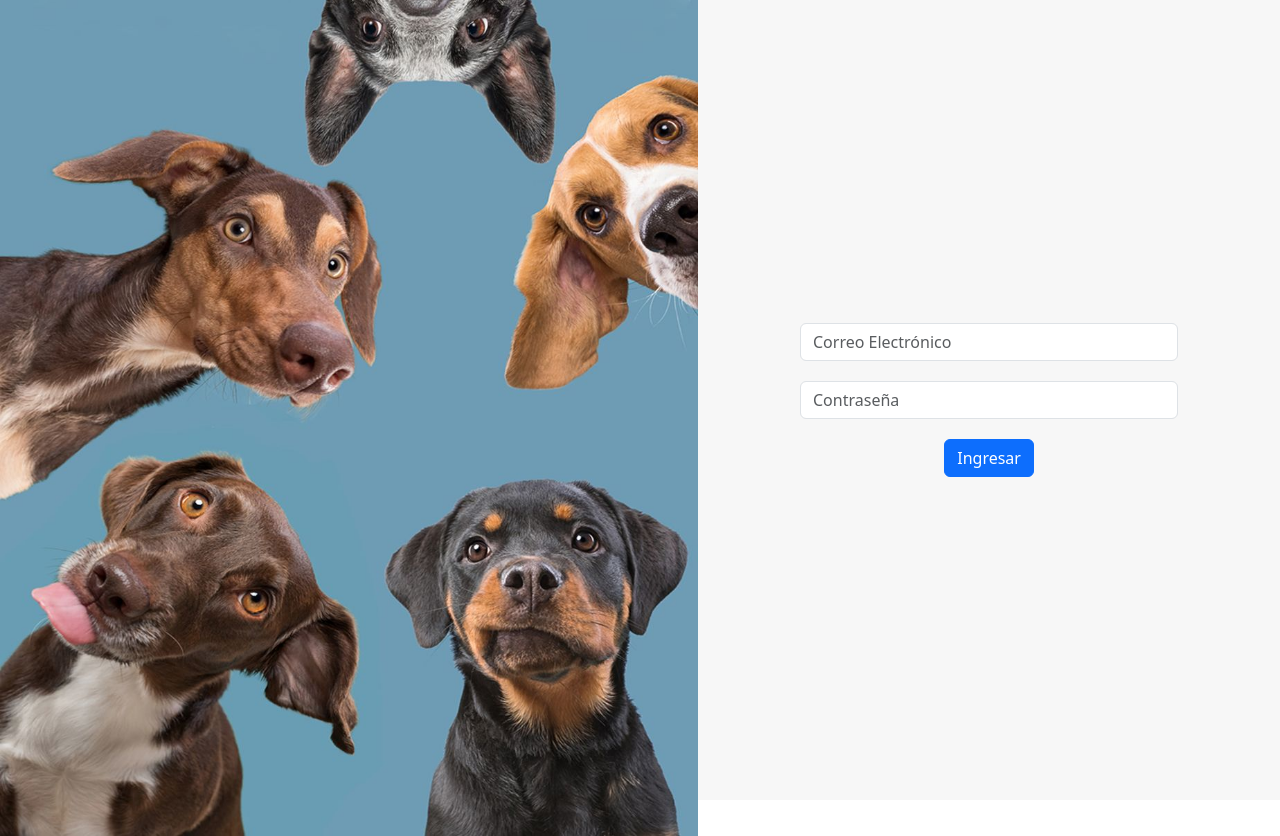
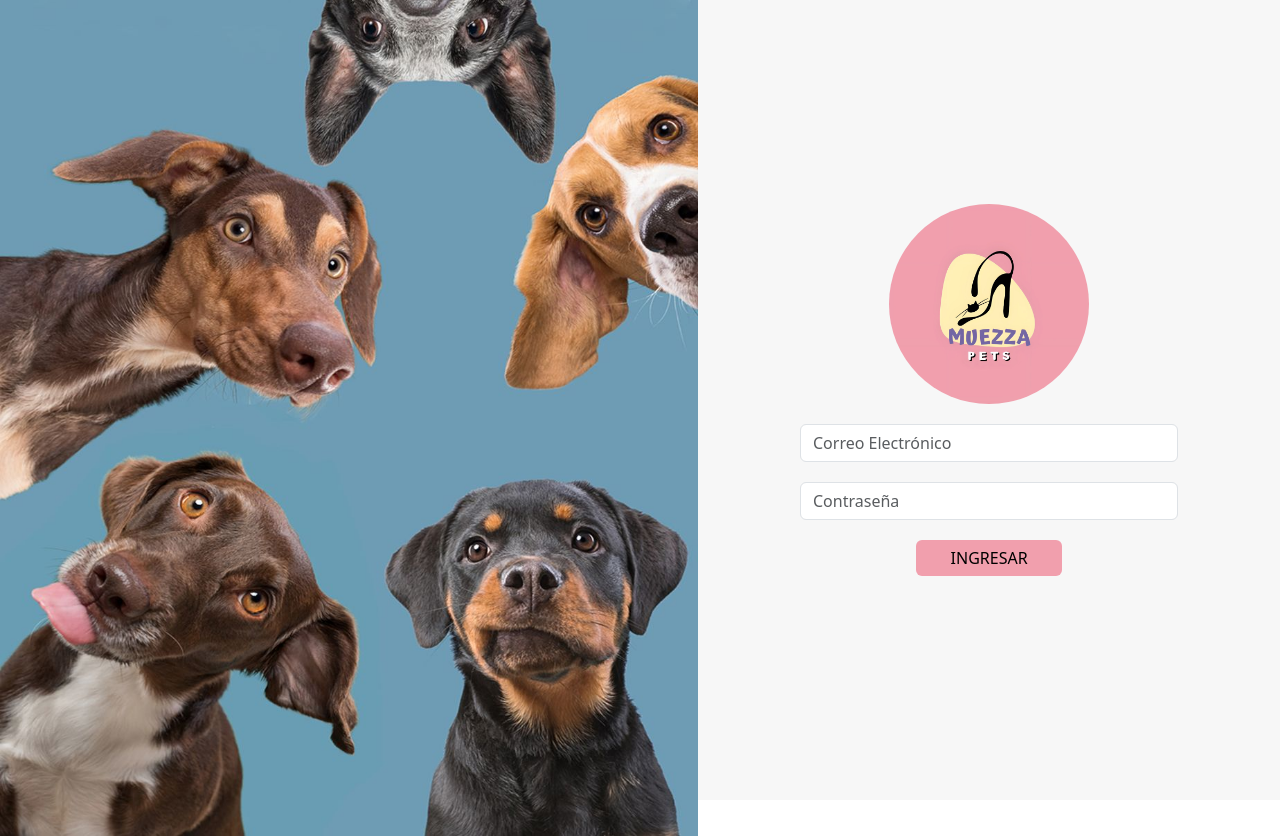
Before and after one commit to pavas0921/petshop-frontend, a React (Vite) app: page /login in a window 1280 px wide. Built offline with nearby package versions, Linux system fonts and the light colour scheme; a web font is replaced by a local one.

Commit message:
Se agrega loader y alertas al modulo de login

```diff
--- /dev/null
+++ b/src/components/Alert/AlertMessage.jsx
@@ -0,0 +1,24 @@
+import React from "react";
+import Alert from 'react-bootstrap/Alert';
+import CloseButton from 'react-bootstrap/CloseButton';
+
+const AlertMessage = (props) =>{
+    const {message, variant} = props;
+    if(!message) return null;
+
+    return(
+        <div >
+          <Alert variant={variant || "info"} style={{display: "flex", flexDirection: "row", alignItems: "center", justifyContent: "space-between"}}>
+
+          {message}
+          <CloseButton />
+
+        </Alert>
+
+        </div>
+    )
+}
+
+
+
+export default AlertMessage;
--- /dev/null
+++ b/src/components/Alert/index.js
@@ -0,0 +1,3 @@
+import AlertMessage from "./AlertMessage";
+
+export { AlertMessage };
--- /dev/null
+++ b/src/components/Loader/Loader.jsx
@@ -0,0 +1,11 @@
+import Spinner from 'react-bootstrap/Spinner';
+
+const Loader = () => {
+    return(
+        <>
+        <Spinner animation="grow" variant="primary" />
+        </>
+    )
+ }
+
+ export default Loader;
--- /dev/null
+++ b/src/components/Loader/index.js
@@ -0,0 +1,3 @@
+import Loader from "./Loader";
+
+export { Loader };
--- a/src/components/Login/LoginForm.jsx
+++ b/src/components/Login/LoginForm.jsx
@@ -5,7 +5,10 @@ import Image from "react-bootstrap/Image";
 import { useDispatch, useSelector } from "react-redux";
 import { useNavigate } from "react-router-dom";
 import Img from "../../assets/login.jfif";
+import Logo from "../../assets/logo.jpg";
 import { Login, selectLoginState } from "../../features/login/loginSlice";
+import { AlertMessage } from "../Alert";
+import { Loader } from "../Loader";
 import "./styles.css";
 
 //Todo: Implementar el formulario de login - https://github.com/pavas0921/favs-frontend/blob/main/src/components/LoginForm/LoginForm.jsx
@@ -15,20 +18,22 @@ const LoginForm = () => {
     email: "",
     password: "",
   });
-
+  const navigate = useNavigate();
   const dispatch = useDispatch();
   const loginData = useSelector(selectLoginState);
-  const navigate = useNavigate();
   const {user} = loginData;
   const {data} = user;
   const token = data?.token;
+  const loading = loginData.loading;
+
 
   useEffect(() => {
+    console.log(loading)
    if(token){
     console.log(token)
     goToFavs();
    }
-  }, [token]);
+  }, [loginData, token, data]);
 
  const handleSubmit = (e) => {
     e.preventDefault();
@@ -51,11 +56,16 @@ const LoginForm = () => {
 
   return (
     <div className="login-form">
+
       <div className="login-form-left">
         <Image className="img-form" src={Img} />
       </div>
       <div className="login-form-right">
+
         <div className="form-container">
+        <div>
+        <Image style={{width: "200px", height: "200px", marginBottom: "20px"}} src={Logo} roundedCircle/>
+        </div>
           <Form onSubmit={handleSubmit}
             style={{
               width: "100%",
@@ -87,13 +97,24 @@ const LoginForm = () => {
               onChange={handleInputChange} />
             </Form.Group>
             <Form.Group
-              controlId="exampleForm.ControlInput1"
+              controlId="loginForm.button"
               style={{
+                width: "100%",
                 display: "flex",
                 justifyContent: "center",
+                alignItems: "center",
+                flexDirection: "column",
+
               }}
             >
-              <Button variant="primary" type="submit">Ingresar</Button>
+              <Button variant="primary" style={{backgroundColor: "#f19fad", border: "none", width:"25%", color: "black", marginBottom: "20px" }} type="submit">INGRESAR</Button>
+              {user && user.error && user.message && (
+      <AlertMessage variant="warning" message={user.message} />
+
+     )
+     }
+
+     {loading && <Loader/>}
             </Form.Group>
           </Form>
         </div>
--- a/src/components/Login/styles.css
+++ b/src/components/Login/styles.css
@@ -26,6 +26,7 @@
   justify-content: center;
   align-items: center;
   background-color: #f7f7f7;
+
 }
 
 .img-form {
@@ -38,6 +39,7 @@
   display: flex;
   justify-content: center;
   align-items: center;
+  flex-direction: column;
 }
 
 /* Media query para pantallas más pequeñas, por ejemplo, tablets y dispositivos móviles */
```
